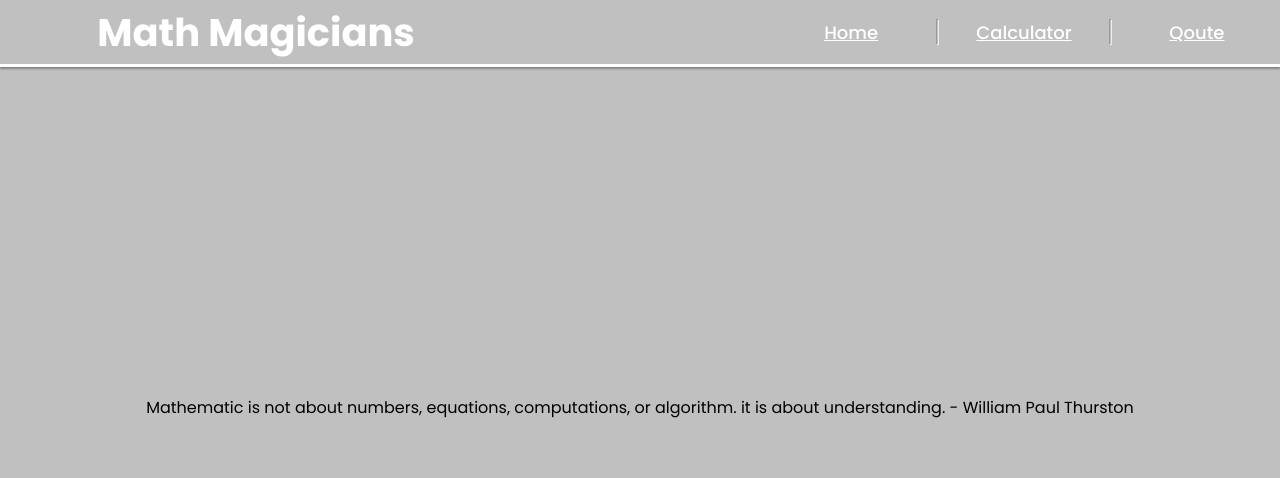
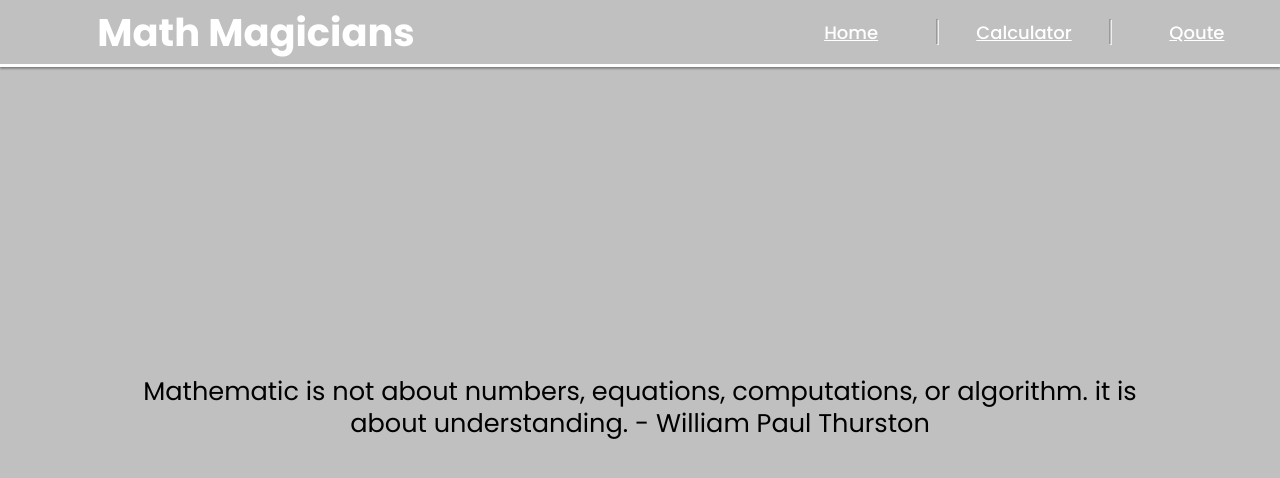
Before and after one commit to FaranoshAmini/Math-Magicians, a React (Create React App) app: page /Quote in a window 1280 px wide. Shown: the top 478 px of the page. Built offline with nearby package versions, Linux system fonts and the light colour scheme.

Commit message:
Update Quote.js

```diff
--- a/src/Components/Quote.js
+++ b/src/Components/Quote.js
@@ -3,9 +3,9 @@ import React from 'react';
 function Quote() {
   return (
     <main>
-      <p>
+      <p className="quote">
         Mathematic is not about numbers, equations, computations, or algorithm.
-        it is about understanding. - William Paul Thurston
+        it is about understanding.   - William Paul Thurston
       </p>
     </main>
   );
```
